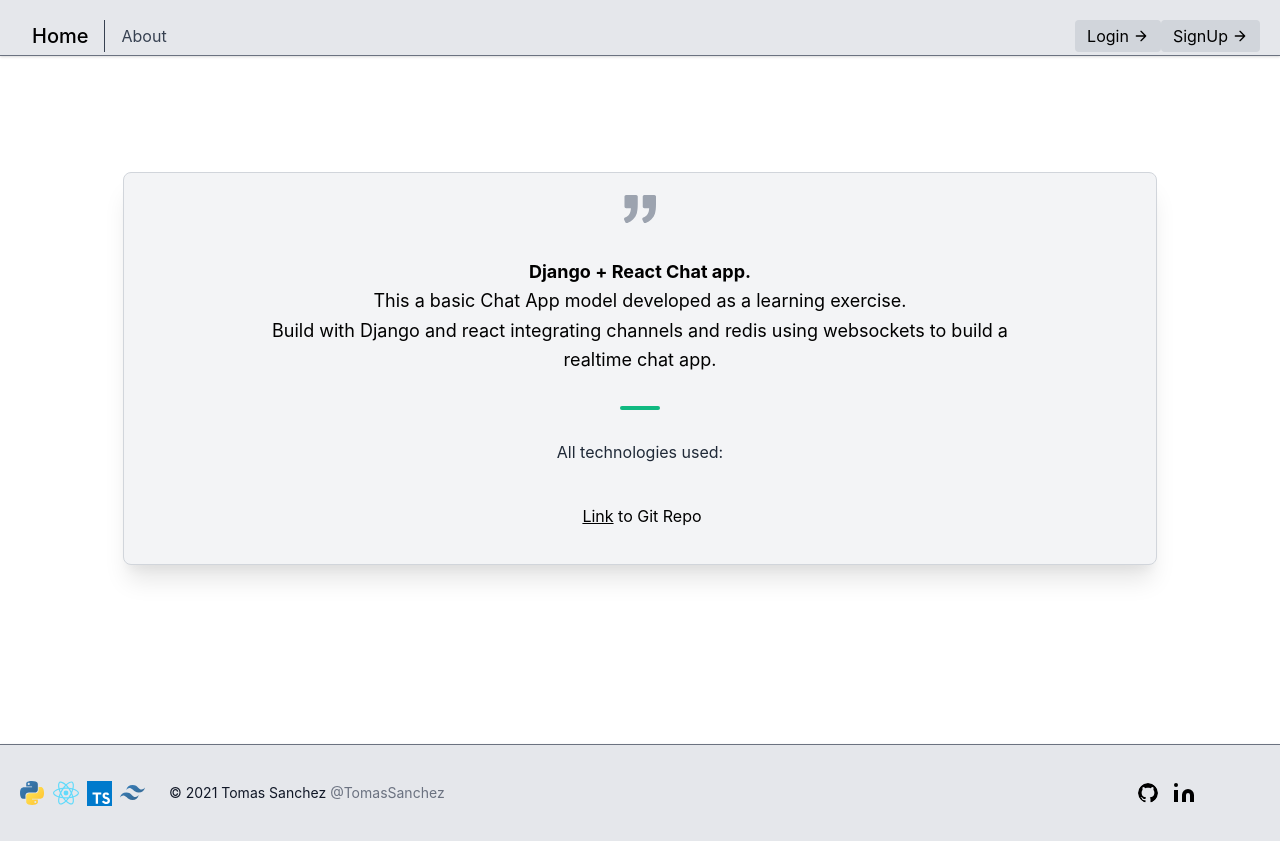
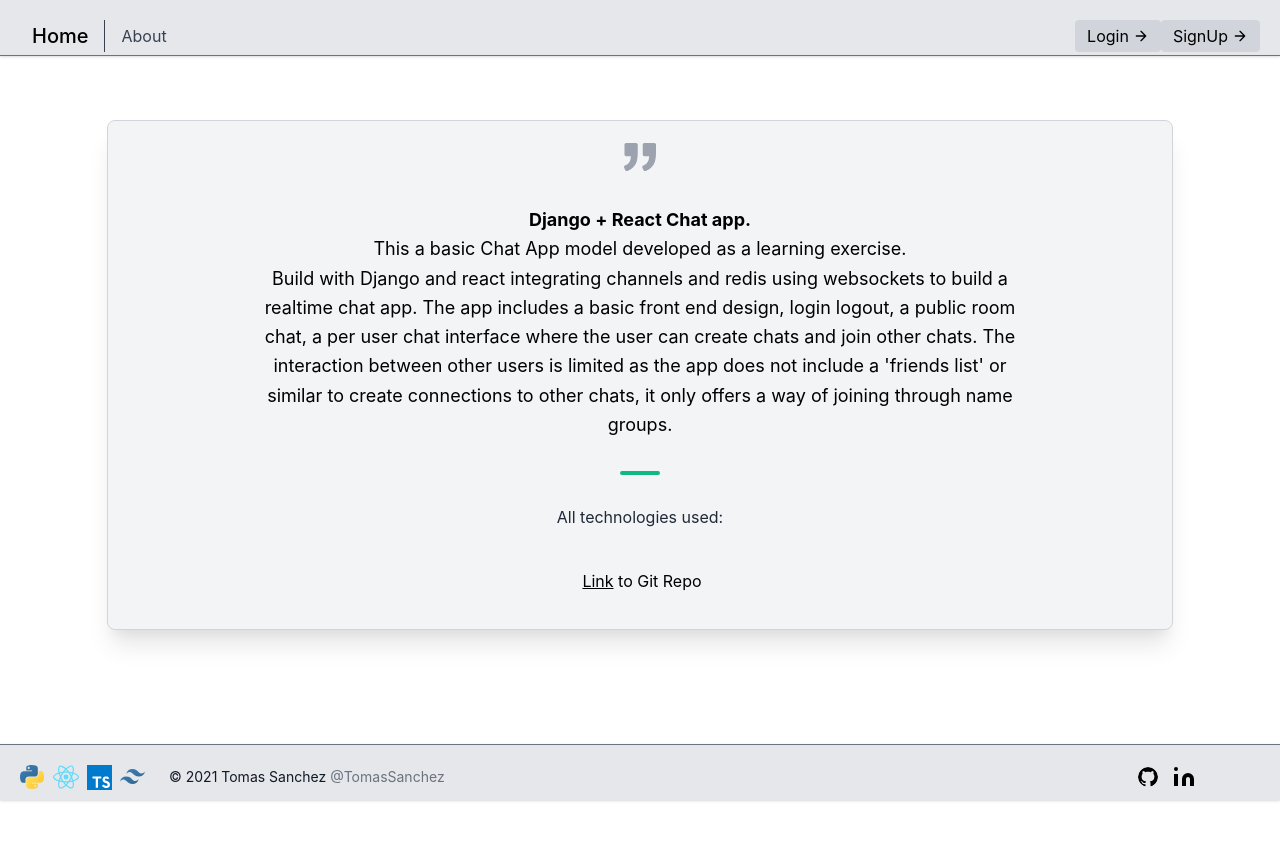
Before and after one commit to TomasSanchez/Django_ChatApp, a React (Create React App) app in the folder frontend/: page /about in a window 1280 px wide. After the commit the page ends 809 px from the top, so only its background shows below. Built offline with nearby package versions, Linux system fonts and the light colour scheme; no server answers.

Commit message:
1.3.09
Ordered chats by last message, more changes to css

```diff
--- a/frontend/src/About.tsx
+++ b/frontend/src/About.tsx
@@ -3,7 +3,8 @@ import Footer from "./components/Footer";
 const About = () => {
 	return (
 		<div>
-			<div className='text-black px-5 pt-5 md:mt-16 lg:mt-24 mb-5 flex flex-wrap items-center justify-center'>
+			<div className='sm:flex w-full md:h-83/100 h-80/100'>
+				<div className='text-black h-full flex sm:mt-16 flex-wrap items-center justify-center'>
 					<section className='body-font rounded-lg shadow-xl border border-gray-300 bg-gray-100 md:w-5/6'>
 						<div className=' px-2 py-5 mx-auto'>
 							<div className='lg:w-3/4 mx-auto text-center'>
@@ -16,9 +17,13 @@ const About = () => {
 								</svg>
 								<p className='leading-relaxed text-lg'>
 									<strong> Django + React Chat app. </strong>
-								<br /> This a basic Chat App model developed as a learning exercise. <br /> Build with
-								Django and react integrating channels and redis using websockets to build a realtime
-								chat app.
+									<br /> This a basic Chat App model developed as a learning exercise. <br /> Build
+									with Django and react integrating channels and redis using websockets to build a
+									realtime chat app. The app includes a basic front end design, login logout, a public
+									room chat, a per user chat interface where the user can create chats and join other
+									chats. The interaction between other users is limited as the app does not include a
+									'friends list' or similar to create connections to other chats, it only offers a way
+									of joining through name groups.
 								</p>
 								<span className='inline-block h-1 w-10 rounded bg-green-500 mt-8 mb-6' />
 
@@ -294,6 +299,8 @@ const About = () => {
 						</div>
 					</section>
 				</div>
+			</div>
+
 			<Footer />
 		</div>
 	);
--- a/frontend/src/App.tsx
+++ b/frontend/src/App.tsx
@@ -8,7 +8,8 @@ const App = () => {
 
 	return (
 		<div>
-			<section className='text-gray-600 body-font relative xl:mt-16 my-5 rounded-lg border border-gray-300 shadow-xl mx-5 bg-gray-100 sm:mx-20 md:mx-40 xl:mx-96'>
+			<div className='md:h-84/100 h-60/100'>
+				<section className='h-full text-gray-600 body-font relative md:mt-12 xl:mt-16 my-5 rounded-lg border border-gray-300 shadow-xl mx-5 bg-gray-100 sm:mx-20 md:mx-40 xl:mx-96'>
 					<div className=' px-5 py-8 sm:py-24 mx-auto'>
 						<div className='flex flex-col text-center w-full mb-12'>
 							<h1 className='sm:text-3xl text-2xl font-medium title-font mb-4 text-gray-900'>
@@ -70,7 +71,7 @@ const App = () => {
 						</div>
 					</div>
 				</section>
-
+			</div>
 			<Footer />
 		</div>
 	);
--- a/frontend/src/Chat.tsx
+++ b/frontend/src/Chat.tsx
@@ -33,6 +33,17 @@ type chatType = {
 	users: userType[];
 };
 
+const orderByLastMessage: (chats: chatType[]) => chatType[] = (chats: chatType[]) => {
+	let new_chats = chats.sort((firstEl, secondEl) =>
+		firstEl.messages.created_at < secondEl.messages.created_at
+			? 1
+			: secondEl.messages.created_at < firstEl.messages.created_at
+			? -1
+			: 0
+	);
+	return new_chats;
+};
+
 const Chat = () => {
 	const wsErrors = [
 		{ error: "Connecting", readyState: 0 },
@@ -48,7 +59,7 @@ const Chat = () => {
 	const [messages, setMessages] = useState<messageType[]>(); // Messages of a specific chat/group
 	const [activeChat, setActiveChat] = useState<string>(); // Current chat to show messages from
 	const [newGroupName, setNewGroupName] = useState<string>(""); // input text from search view
-	const [wsConectingError, setWsConectingError] = useState(wsErrors[0]);
+	const [wsConectingError, setWsConectingError] = useState(wsErrors[0]); // Display current connection status
 
 	// gets called on page open, gets all chats from current loged user
 	const getChats = async () => {
@@ -62,13 +73,17 @@ const Chat = () => {
 			});
 
 			if (response.status === 200) {
-				console.log("data: ", response.data);
+				console.log(response.data);
 				setChats(response.data);
 			}
 		} catch (error) {
 			console.error(error);
 		}
 	};
+
+	if (chats) {
+		orderByLastMessage(chats!);
+	}
 
 	// gets called upong click of chat and gets all messages of selected chat
 	const getMessages = async (id: string) => {
@@ -184,7 +199,8 @@ const Chat = () => {
 		return parseInt(author_id) === current_logged_user!.id;
 	};
 
-	return !isLogedIn ? (
+	// !isLogedIn;
+	return false ? (
 		<div className='container mx-auto w-2/3 bg-gray-200 text-gray-800 mt-12  p-4 text-xl'>
 			<div>Log In to view your chats!</div>
 		</div>
@@ -200,26 +216,11 @@ const Chat = () => {
 							<input
 								className='flex bg-gray-300 px-2 py-1 text-gray-900 rounded-lg'
 								type='text'
-								placeholder='Search'
+								placeholder='New Group Name'
 								value={newGroupName}
 								onChange={(e) => setNewGroupName(e.target.value)}
 							/>
 						</div>
-						<button className='hover:text-gray-800 hover:underline align-middle hidden md:flex p-1'>
-							<svg
-								xmlns='http://www.w3.org/2000/svg'
-								className='h-6 w-6'
-								fill='none'
-								viewBox='0 0 24 24'
-								stroke='currentColor'>
-								<path
-									strokeLinecap='round'
-									strokeLinejoin='round'
-									strokeWidth={2}
-									d='M21 21l-6-6m2-5a7 7 0 11-14 0 7 7 0 0114 0z'
-								/>
-							</svg>
-						</button>
 						<button
 							className='hover:text-gray-800 hover:underline align-middle hidden md:flex p-1 ml-2'
 							onClick={() => handleCreate(newGroupName)}>
@@ -244,24 +245,20 @@ const Chat = () => {
 						chats!.map((chat: chatType) => (
 							<div
 								key={chat.id}
-								className='flex border-t border-gray-300 px-2 py-5 bg-gray-200 hover:bg-gray-100'
+								className='flex border-t border-gray-300 px-2 py-3 sm:py-5 bg-gray-200 hover:bg-gray-100'
 								onClick={() => handleChatView(chat.id)}>
 								<div className='flex flex-col' style={{ width: "-webkit-fill-available" }}>
 									<p className='text-gray-900 h-6 overflow-hidden '>{chat.group_name}</p>
-									<div className=' flex flex-row text-xs justify-between'>
-										<div className='flex'>
-											<div className='mr-2'>
-												<p>{"//"}</p>
-											</div>
-											<div className='text-gray-900 w-3/4'>
-												<p className='h-4 overflow-hidden'>
-													{parseInt(chat.messages.id) > 0
-														? chat.messages.author.user_name + ": " + chat.messages.content
-														: "No messages yet"}
-												</p>
-											</div>
+									<div className=' sm:flex sm:flex-row text-xs justify-between'>
+										<div className='text-gray-900 overflow-hidden'>
+											<p className='h-4'>
+												{"//  "}
+												{parseInt(chat.messages.id) > 0
+													? chat.messages.author.user_name + ": " + chat.messages.content
+													: "No messages yet"}
+											</p>
 										</div>
-										<div className=' sm:block hidden text-gray-900'>
+										<div className=' text-gray-900 sm:ml-4 pt-1 sm:pt-0'>
 											<p>
 												{parseInt(chat.messages.id) > 0
 													? chat.messages.created_at.split("T")[1].split(".")[0].slice(0, 5)
--- a/frontend/src/Login.tsx
+++ b/frontend/src/Login.tsx
@@ -69,7 +69,7 @@ const Login = () => {
 					<div className='lg:w-3/5 md:w-1/2 md:pr-16 lg:pr-0 pr-0'>
 						<h1 className='title-font font-medium text-3xl text-black'>Log In!</h1>
 						<p className='leading-relaxed mt-4'>
-							Basic Blog by{" "}
+							Basic Chat by{" "}
 							<a
 								href='https://github.com/TomasSanchez'
 								className='hover:text-gray-100 ml-1'
--- a/frontend/src/SimpleChat.tsx
+++ b/frontend/src/SimpleChat.tsx
@@ -1,6 +1,7 @@
 import { SyntheticEvent, useEffect, useState } from "react";
 import { w3cwebsocket as W3CWebSocket } from "websocket";
 import { useLocation } from "react-router-dom";
+import Footer from "./components/Footer";
 
 type messageType = {
 	key: number;
@@ -129,6 +130,7 @@ const SimpleChat = () => {
 					</div>
 				</div>
 			</section>
+			<Footer />
 		</div>
 	);
 };
--- a/frontend/src/components/Footer.tsx
+++ b/frontend/src/components/Footer.tsx
@@ -1,9 +1,9 @@
 const Footer = () => {
 	return (
-		<div className='absolute bottom-0 w-full flex h-7/100'>
-			<div className='border-t border-gray-500 shadow w-full'>
-				<footer className='text-black bg-gray-200 body-font'>
-					<div className='container px-5 py-8 mx-auto flex items-center sm:flex-row flex-col'>
+		<div className='sm:absolute sm:bottom-0 w-full flex md:h-7/100 h-20/100'>
+			<div className='border-t border-gray-500 bg-gray-200 shadow w-full'>
+				<footer className='text-black body-font'>
+					<div className='container px-5 py-4 mx-auto flex items-center sm:flex-row flex-col'>
 						<div className='flex title-font font-medium items-center md:justify-start justify-center text-white'>
 							<svg
 								width='25'
--- a/frontend/tailwind.config.js
+++ b/frontend/tailwind.config.js
@@ -1,9 +1,4 @@
-module.exports = {
-	purge: ["./src/**/*.{js,jsx,ts,tsx}", "./public/index.html"],
-	darkMode: false, // or 'media' or 'class'
-	theme: {
-		extend: {
-			height: {
+const scales1_20to80_20 = {
 	"1/100": "1%",
 	"2/100": "2%",
 	"3/100": "3%",
@@ -44,49 +39,16 @@ module.exports = {
 	"97/100": "97%",
 	"98/100": "98%",
 	"99/100": "99%",
-			},
-			width: {
-				"1/100": "1%",
-				"2/100": "2%",
-				"3/100": "3%",
-				"4/100": "4%",
-				"5/100": "5%",
-				"6/100": "6%",
-				"7/100": "7%",
-				"8/100": "8%",
-				"9/100": "9%",
-				"10/100": "10%",
-				"11/100": "11%",
-				"12/100": "12%",
-				"13/100": "13%",
-				"14/100": "14%",
-				"15/100": "15%",
-				"16/100": "16%",
-				"17/100": "17%",
-				"18/100": "18%",
-				"19/100": "19%",
-				"20/100": "20%",
-				// ...
-				"80/100": "80%",
-				"81/100": "81%",
-				"82/100": "82%",
-				"83/100": "83%",
-				"84/100": "84%",
-				"85/100": "85%",
-				"86/100": "86%",
-				"87/100": "87%",
-				"88/100": "88%",
-				"89/100": "89%",
-				"90/100": "90%",
-				"91/100": "91%",
-				"92/100": "92%",
-				"93/100": "93%",
-				"94/100": "94%",
-				"96/100": "96%",
-				"97/100": "97%",
-				"98/100": "98%",
-				"99/100": "99%",
-			},
+};
+
+module.exports = {
+	purge: ["./src/**/*.{js,jsx,ts,tsx}", "./public/index.html"],
+	darkMode: false, // or 'media' or 'class'
+	theme: {
+		extend: {
+			height: scales1_20to80_20,
+			width: scales1_20to80_20,
+			maxWidth: scales1_20to80_20,
 		},
 	},
 	variants: {
```
Also changed, not shown: 1 other file (tests, documents, lock files or other folders). Lines whose indentation alone changed are shown as unchanged.
